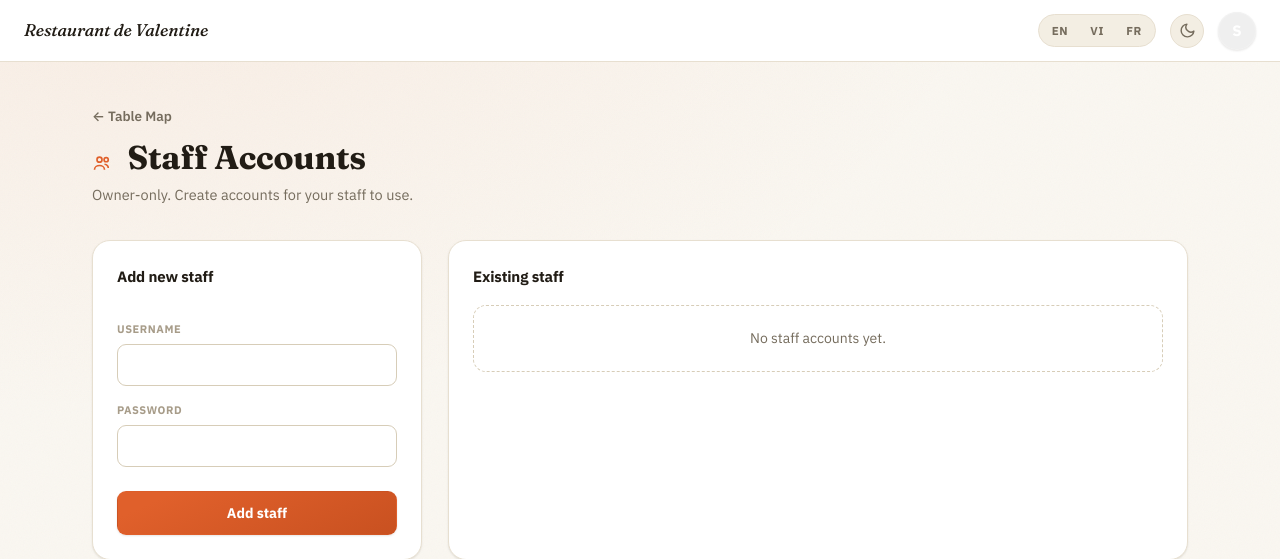
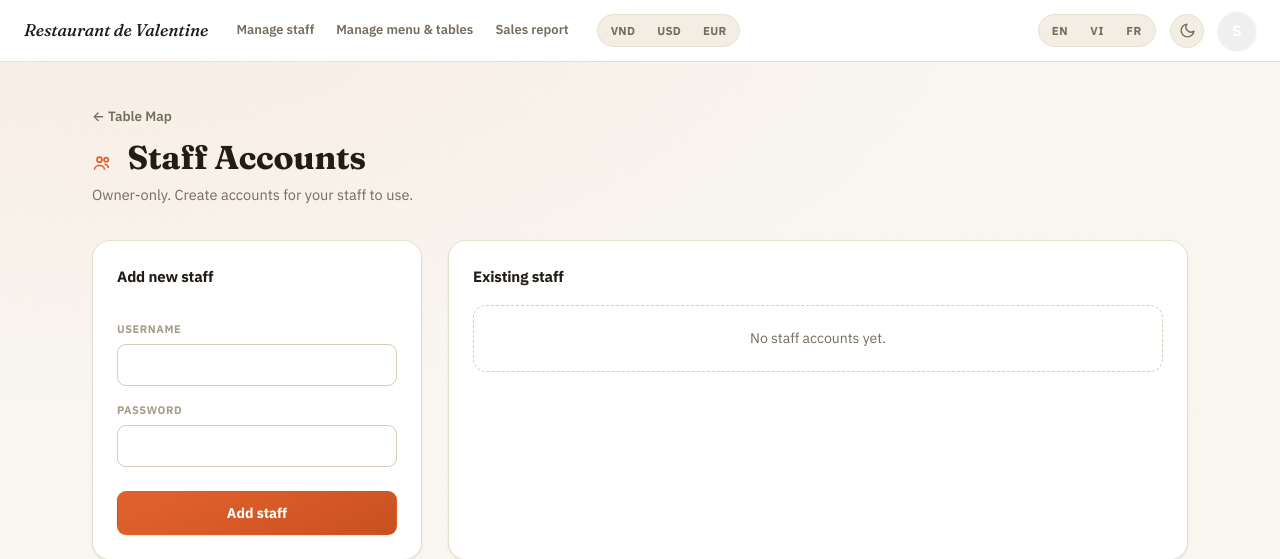
Before and after one commit to phuonglnt/test-githubs-actions, a Flask app: page /staff in a window 1280 px wide. Shown: the top 559 px of the page. Run offline with Flask 3, Linux system fonts and the light colour scheme; the visitor is signed in with stand-in values (Sample User, id 1); data that the repository does not hold is empty; some libraries are stand-ins or nearby versions.

Commit message:
Chuyển các mục quản lý từ dropdown avatar sang góc trái topbar
Manage staff, Manage menu & tables, Sales report, và nút chọn tiền tệ
giờ nằm thành thanh điều hướng ngang bên trái (cạnh tên quán), thay vì
giấu trong dropdown avatar. Dropdown avatar giờ chỉ còn: tên/vai trò,
đổi màu avatar, đăng xuất. Topbar tự xuống dòng gọn gàng ở màn hẹp.

```diff
--- a/static/style.css
+++ b/static/style.css
@@ -305,14 +305,23 @@ button { font-family: inherit; }
   position: sticky;
   top: 0;
   z-index: 50;
-  height: 62px;
+  min-height: 62px;
   display: flex;
+  flex-wrap: wrap;
   align-items: center;
   justify-content: space-between;
-  padding: 0 24px;
+  gap: 10px 24px;
+  padding: 10px 24px;
   background: var(--surface);
   border-bottom: 1px solid var(--border);
   color: var(--text);
+}
+
+.topbar__left {
+  display: flex;
+  align-items: center;
+  flex-wrap: wrap;
+  gap: 8px 18px;
 }
 
 .topbar__brand {
@@ -325,6 +334,25 @@ button { font-family: inherit; }
   text-decoration: none;
 }
 .topbar__brand:hover { color: var(--accent); }
+
+.topbar__nav {
+  display: flex;
+  align-items: center;
+  flex-wrap: wrap;
+  gap: 2px;
+}
+
+.topbar__nav-link {
+  font-size: 13px;
+  font-weight: 600;
+  color: var(--text-muted);
+  text-decoration: none;
+  white-space: nowrap;
+  padding: 7px 10px;
+  border-radius: var(--r-sm);
+  transition: background 0.14s ease, color 0.14s ease;
+}
+.topbar__nav-link:hover { color: var(--text); background: var(--surface-2); }
 
 .topbar__right {
   display: flex;
@@ -476,25 +504,31 @@ button { font-family: inherit; }
 }
 .avatar-dropdown__link:hover .dropdown-icon { color: var(--accent); }
 
-/* Currency pills */
-.currency-options { display: flex; gap: 6px; }
-
-.currency-option {
-  flex: 1;
-  height: 34px;
+/* Currency segmented switch - same pill treatment as the language switch,
+   lives in the topbar left nav now instead of the avatar dropdown. */
+.currency-switch {
+  display: inline-flex;
+  background: var(--surface-2);
   border: 1px solid var(--border);
-  border-radius: var(--r-sm);
-  background: var(--surface);
+  border-radius: var(--r-pill);
+  padding: 3px;
+  gap: 2px;
+}
+.currency-switch__option {
+  padding: 5px 10px;
+  border: none;
+  border-radius: var(--r-pill);
+  background: transparent;
   color: var(--text-muted);
   font-weight: 700;
-  font-size: 12px;
+  font-size: 11.5px;
+  letter-spacing: 0.02em;
   cursor: pointer;
-  transition: all 0.14s ease;
+  transition: background 0.14s ease, color 0.14s ease;
 }
-.currency-option:hover { color: var(--text); border-color: var(--border-strong); }
-.currency-option--active {
+.currency-switch__option:hover { color: var(--text); }
+.currency-switch__option--active {
   background: var(--accent);
-  border-color: var(--accent);
   color: var(--accent-ink);
 }
 
--- a/static/topbar.js
+++ b/static/topbar.js
@@ -58,7 +58,7 @@ document.addEventListener("DOMContentLoaded", () => {
   });
 
   // Đổi tiền tệ hiển thị -> load lại trang để mọi số tiền hiện đúng đơn vị mới
-  document.querySelectorAll(".currency-option").forEach((btn) => {
+  document.querySelectorAll(".currency-switch__option").forEach((btn) => {
     btn.addEventListener("click", async (e) => {
       e.stopPropagation();
       const currency = btn.dataset.currency;
--- a/templates/base.html
+++ b/templates/base.html
@@ -25,7 +25,23 @@
 
 {% if session.user_id %}
 <nav class="topbar">
-  <a class="topbar__brand" href="{{ url_for('table_map') }}">Restaurant de Valentine</a>
+  <div class="topbar__left">
+    <a class="topbar__brand" href="{{ url_for('table_map') }}">Restaurant de Valentine</a>
+
+    <div class="topbar__nav">
+      {% if session.role == 'owner' %}
+      <a class="topbar__nav-link" href="{{ url_for('staff_management') }}">{{ t('nav_manage_staff') }}</a>
+      <a class="topbar__nav-link" href="{{ url_for('manage_menu') }}">{{ t('nav_manage_menu') }}</a>
+      {% endif %}
+      <a class="topbar__nav-link" href="{{ url_for('reports') }}">{{ t('nav_sales_report') }}</a>
+    </div>
+
+    <div class="currency-switch" title="{{ t('nav_currency') }}">
+      {% for c in currencies %}
+      <button class="currency-switch__option {{ 'currency-switch__option--active' if c == current_currency }}" data-currency="{{ c }}">{{ c }}</button>
+      {% endfor %}
+    </div>
+  </div>
 
   <div class="topbar__right">
 
```
Also changed, not shown: other parts of templates/base.html (+0 -30 lines).
